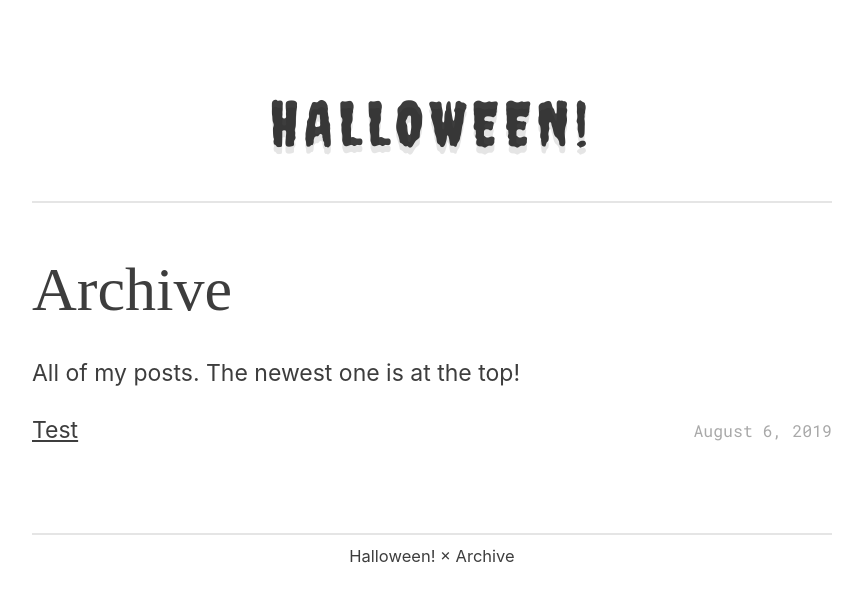
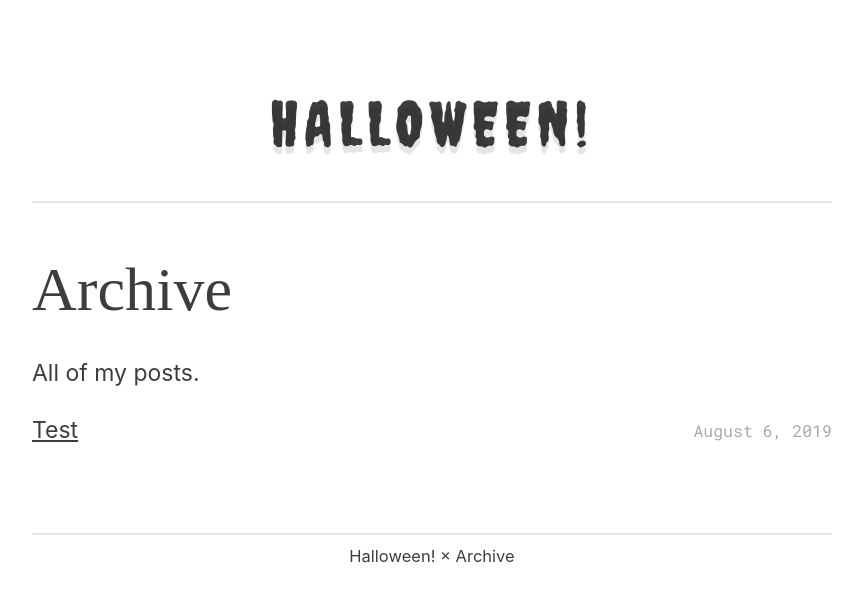
Before and after one commit to lmw13/lmw13, a Jekyll site: the page built from archive/index.html, in a window 1280 px wide. Shown: the top 602 px of the page, without its empty margins (208-1071 px from the left). Built offline with Jekyll 4.4.1, drawn with Linux system fonts in a browser that asks for light colours; some web fonts are replaced.

Commit message:
Update index.html

```diff
--- a/archive/index.html
+++ b/archive/index.html
@@ -5,7 +5,7 @@ description: All of Adam's posts
 ---
 
 <h2>Archive</h2>
-<p class="first">All of my posts. The newest one is at the top!</p>
+<p class="first">All of my posts.</p>
 <ul class="headline">
 {% for post in site.posts %}
   <li style="align-items:center;display:flex;flex-wrap:wrap;justify-content:space-between;margin-bottom:10px;">
```
